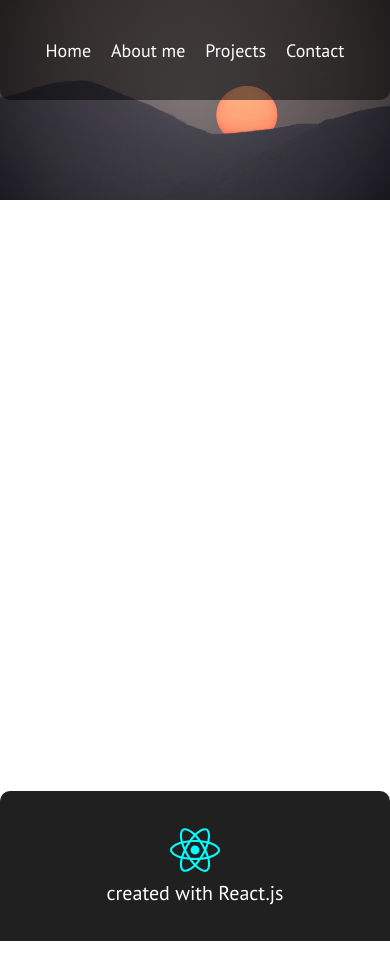
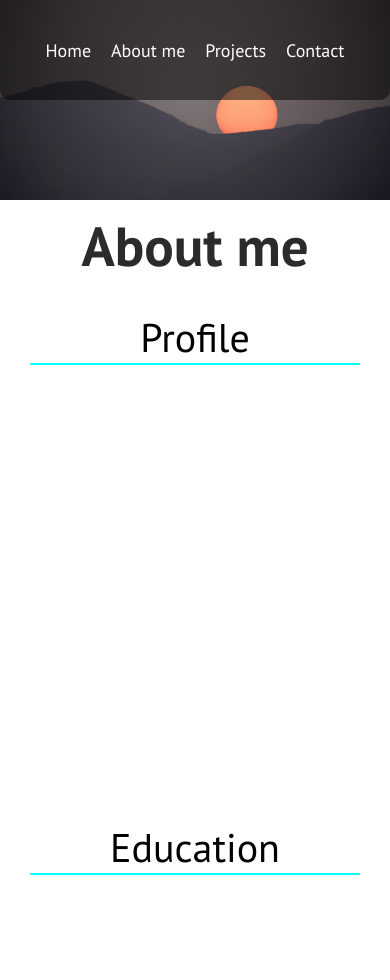
Before and after one commit to Texmo100/Developer-profile-IIR, a React (Create React App) app: page /aboutme in a window 390 px wide. Shown: the top 980 px of the page. Before the commit the page ends 941 px from the top, so only its background shows below. Built offline with nearby package versions, Linux system fonts and the light colour scheme.

Commit message:
About me page alpha version

```diff
--- a/src/App.css
+++ b/src/App.css
@@ -469,7 +469,7 @@ h4{
   align-items: center;
 }
 .container-inner-pages{
-  width: 90%;
+  width: 80%;
   height: 100%;
   background-color: var(--white);
   border-radius: 1rem;
@@ -512,3 +512,60 @@ h4{
   font-size: 1.8rem;
   margin-left: 1rem;
 }
+/*---- About me page styles ----*/
+.title-page-about-me{
+  margin-left: 2rem;
+}
+@media screen and (max-width: 980px){
+  .title-page-about-me{
+    margin-left: 0;
+    text-align: center;
+  }
+}
+.container-about-me-content{
+  height: calc(100% - 10rem);
+  display: grid;
+  grid-template-columns: repeat(2, 1fr);
+  grid-template-rows: repeat(4, minmax(50rem, 100%));
+  row-gap: 1rem;
+  margin-top: 2rem;
+}
+.content-item{
+  grid-column: 1 / -1;
+  padding: 1rem;
+}
+.content-item-title{
+  font-size: 4rem;
+  font-weight: 300;
+  padding-left: 1rem;
+  position: relative;
+}
+.content-item-title::before{
+  content: '';
+  display: block;
+  width: 0.2rem;
+  height: 100%;
+  background-color: var(--y-color);
+  border-radius: 10rem;
+  position: absolute;
+  left: 0;
+  top: 0;
+}
+@media screen and (max-width: 980px){
+  .content-item-title{
+    text-align: center;
+    padding-left: 0;
+    position: initial;
+  }
+  .content-item-title::before{
+    display: none;
+  }
+  .content-item-title::after{
+    content: '';
+    display: block;
+    width: 100%;
+    height: 0.2rem;
+    background-color: var(--y-color);
+    border-radius: 10rem;
+  }
+}
--- a/src/Components/AboutMe/AboutMe.js
+++ b/src/Components/AboutMe/AboutMe.js
@@ -1,13 +1,17 @@
 import React from 'react'
 import GlobalHeader from '../GlobalHeader'
 import FooterSection from '../FooterSection'
+import AboutMeContent from './AboutMeContent'
 
 const AboutMe = () => {
   return (
     <div className="wrapper-inner-pages">
       <GlobalHeader image="header-image-about-me"/>
       <div className="content-page">
-        <div className="container-inner-pages"></div>
+        <div className="container-inner-pages">
+          <h1 className="title-page title-page-about-me">About me</h1>
+          <AboutMeContent />
+        </div>
       </div>
       <FooterSection />
     </div>
--- /dev/null
+++ b/src/Components/AboutMe/AboutMeContent.js
@@ -0,0 +1,27 @@
+import React, { useState }from 'react'
+import aboutMeData from '../../Data/aboutMeData'
+import Profile from './Profile'
+
+const AboutMeContent = () => {
+    const [profileData] = useState(aboutMeData) //Array all data
+    const [profile] = useState(profileData.profile) //String
+    const [education] = useState(profileData.education) //Array
+
+    return(
+        <div className="container-about-me-content">
+            <Profile />
+            <div className="content-item">
+                <p className="content-item-title">Education</p>
+            </div>
+            <div className="content-item">
+                <p className="content-item-title">Skills Set</p>
+            </div>
+            <div className="content-item">
+                <p className="content-item-title">Skills</p>
+            </div>
+        </div>
+    )
+
+}
+
+export default AboutMeContent
--- /dev/null
+++ b/src/Components/AboutMe/Profile.js
@@ -0,0 +1,11 @@
+import React from 'react'
+
+const Profile = () => {
+    return (
+        <div className="content-item">
+            <p className="content-item-title">Profile</p>
+        </div>
+    )
+}
+
+export default Profile
```
